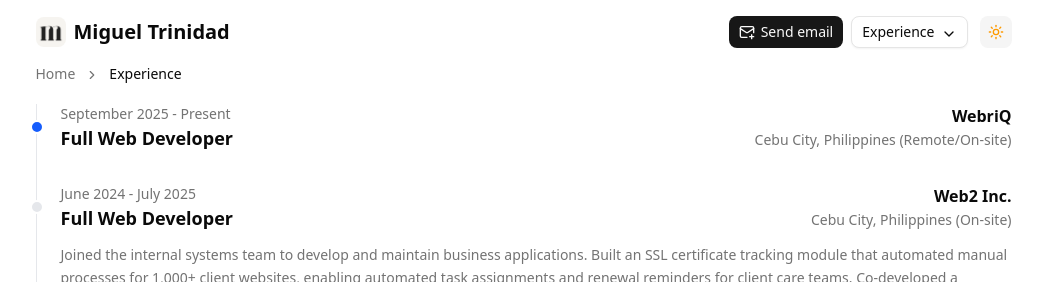
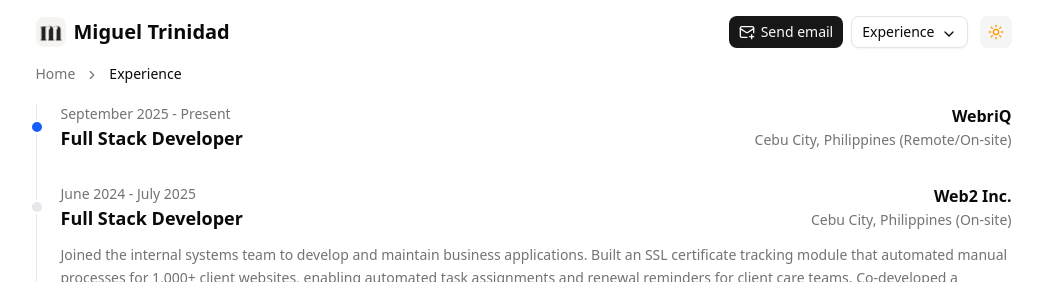
Before and after one commit to migstt/portfolio, a Next.js app: page /experience in a window 1280 px wide. Shown: the top 282 px of the page, without its empty margins (109-1151 px from the left). Built offline with nearby package versions, Linux system fonts and the light colour scheme.

Commit message:
added new experience

```diff
--- a/src/data/portfolioData.ts
+++ b/src/data/portfolioData.ts
@@ -41,7 +41,7 @@ export const techCategories: TechCategory[] = [
 
 export const experiences: Experience[] = [
   {
-    title: "Full Web Developer",
+    title: "Full Stack Developer",
     company: "WebriQ",
     location: "Cebu City, Philippines",
     workType: "Remote/On-site",
@@ -53,7 +53,7 @@ export const experiences: Experience[] = [
       "",
   },
   {
-    title: "Full Web Developer",
+    title: "Full Stack Developer",
     company: "Web2 Inc.",
     location: "Cebu City, Philippines",
     workType: "On-site",
```
